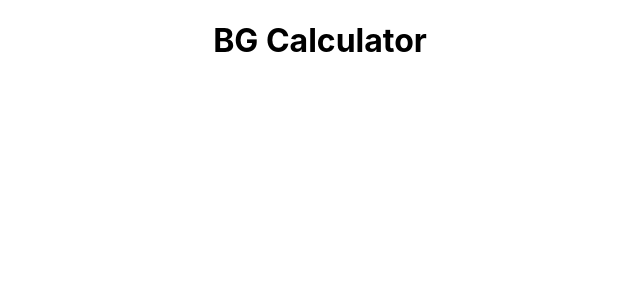
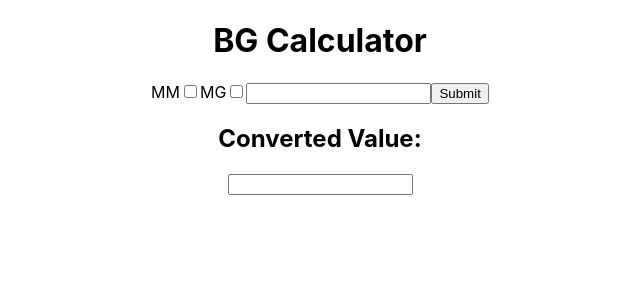
Before and after one commit to AlecCodes/ReactBGCalculator, a React (Create React App) app: page / in a window 1280 px wide. Shown: the top 300 px of the page, without its empty margins (320-960 px from the left). Built offline with nearby package versions, Linux system fonts and the light colour scheme.

Commit message:
unit buttons swap

```diff
--- a/src/App.js
+++ b/src/App.js
@@ -1,12 +1,51 @@
 import logo from './logo.svg';
 import './App.css';
+import {useState} from 'react';
+
 
 function App() {
+
+  const [mmButtonState, setMMButtonState] = useState(false)
+  const [mgButtonState, setMGButtonState] = useState(false)
+
+
+  ///////////////////////////////////
+  //EVENT HANDLERS
+  ///////////////////////////////////
+
+  function mmClickHandler(){
+    setMMButtonState(true)
+    setMGButtonState(false)
+  }
+
+  function mgClickHandler(){
+    setMGButtonState(true)
+    setMMButtonState(false)
+  }
+
   return (
     <div className="App">
       <h1>BG Calculator</h1>
-      <div className="formcontainer">
-
+      <div className="formContainer">
+        <form>
+          MM<input type="checkbox"
+          onChange={mmClickHandler}
+          checked = {mmButtonState}
+          />
+          MG<input type="checkbox"
+          onChange={mgClickHandler}
+          checked = {mgButtonState}
+          />
+          <input type="number"/>
+          <input type="Submit"/>
+        </form>
+      </div>
+      <div className="resultsContainer">
+        <div>
+          <h2>Converted Value:</h2>
+          <h3></h3>
+          <input type="text"></input>
+        </div>
       </div>
     </div>
   );
```
